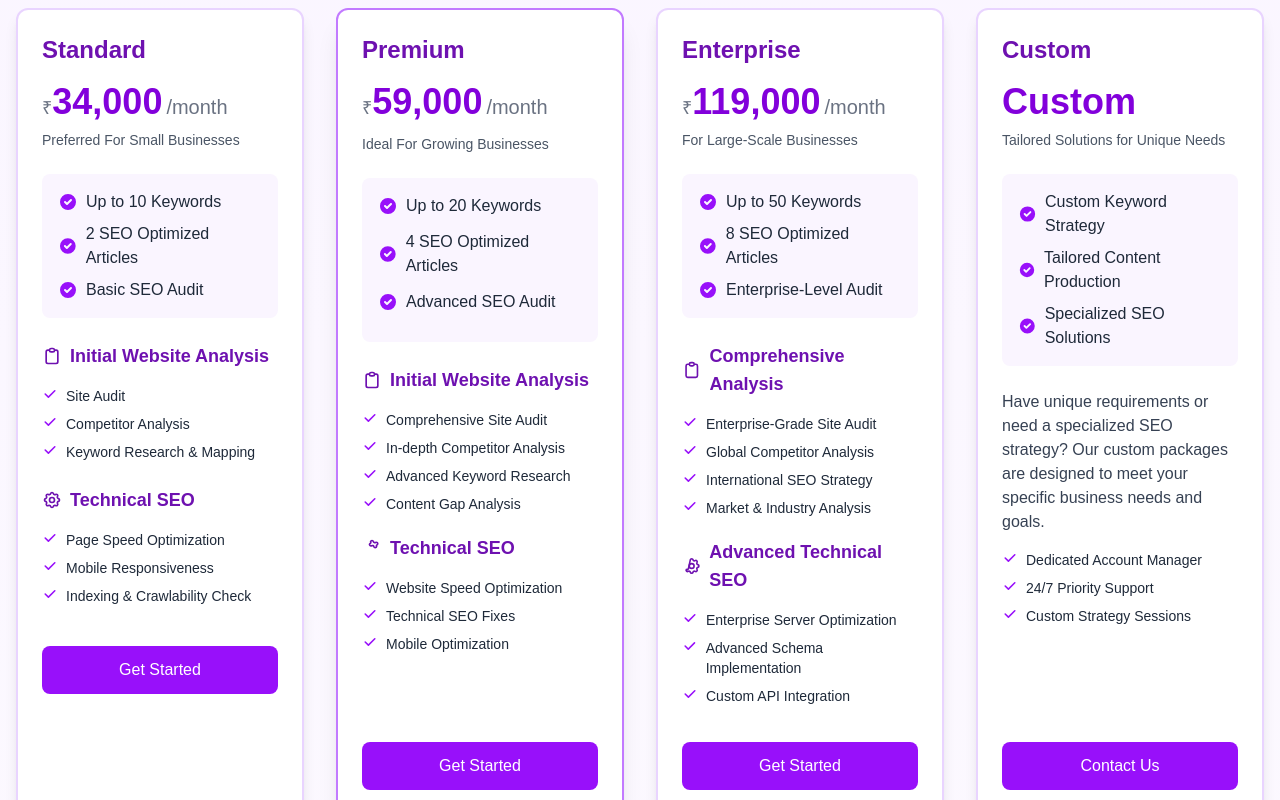
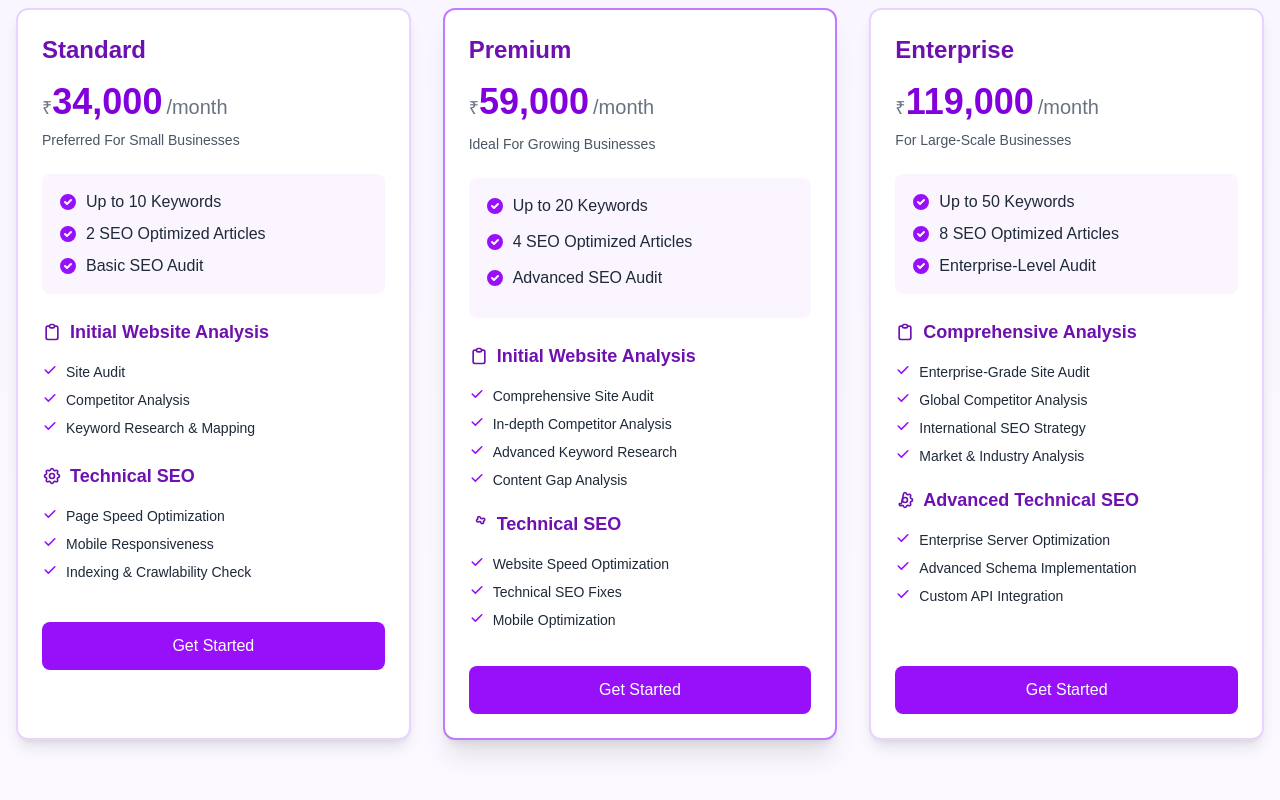
Before and after one commit to shashankneupane0427/Nepscape, a Next.js app: page /Pricing/seo-package in a window 1280 px wide. Shown: the part 300-1100 px from the top of the page. Built offline with nearby package versions, Linux system fonts and the light colour scheme.

Commit message:
updated pricing section

```diff
--- a/app/Pricing/seo-package/page.tsx
+++ b/app/Pricing/seo-package/page.tsx
@@ -1,6 +1,5 @@
 import React from "react";
 import Head from "next/head";
-import Link from "next/link";
 import Footer from "@/components/Footer";
 
 function Pricing() {
@@ -26,7 +25,7 @@ function Pricing() {
         </div>
 
         {/* Pricing Cards Container */}
-        <div className="grid grid-cols-1 gap-8 mb-16 md:grid-cols-2 lg:grid-cols-4">
+        <div className="grid grid-cols-1 gap-8 mb-16 md:grid-cols-2 lg:grid-cols-3">
           {/* Standard Package */}
           <div className="relative p-6 overflow-hidden transition-all bg-white border-2 border-purple-200 shadow-lg rounded-xl hover:shadow-xl hover:border-purple-300 hover:transform hover:-translate-y-1">
             <div className="flex flex-col h-full">
@@ -371,74 +370,6 @@ function Pricing() {
             </div>
           </div>
 
-          {/* Custom Package */}
-          <div className="relative p-6 overflow-hidden transition-all bg-white border-2 border-purple-200 shadow-lg rounded-xl hover:shadow-xl hover:border-purple-300 hover:transform hover:-translate-y-1">
-            <div className="flex flex-col h-full">
-              <div className="mb-6">
-                <h2 className="text-2xl font-bold text-purple-800">
-                  Custom
-                </h2>
-                <div className="flex items-baseline mt-4 mb-2">
-                  <span className="text-4xl font-extrabold text-purple-700">Custom</span>
-                </div>
-                <p className="text-sm text-gray-600">
-                  Tailored Solutions for Unique Needs
-                </p>
-              </div>
-
-              <div className="p-4 mb-6 rounded-lg bg-purple-50">
-                <div className="flex items-center mb-2">
-                  <svg className="w-5 h-5 mr-2 text-purple-600" fill="currentColor" viewBox="0 0 20 20">
-                    <path fillRule="evenodd" d="M10 18a8 8 0 100-16 8 8 0 000 16zm3.707-9.293a1 1 0 00-1.414-1.414L9 10.586 7.707 9.293a1 1 0 00-1.414 1.414l2 2a1 1 0 001.414 0l4-4z" clipRule="evenodd" />
-                  </svg>
-                  <span className="font-medium">Custom Keyword Strategy</span>
-                </div>
-                <div className="flex items-center mb-2">
-                  <svg className="w-5 h-5 mr-2 text-purple-600" fill="currentColor" viewBox="0 0 20 20">
-                    <path fillRule="evenodd" d="M10 18a8 8 0 100-16 8 8 0 000 16zm3.707-9.293a1 1 0 00-1.414-1.414L9 10.586 7.707 9.293a1 1 0 00-1.414 1.414l2 2a1 1 0 001.414 0l4-4z" clipRule="evenodd" />
-                  </svg>
-                  <span className="font-medium">Tailored Content Production</span>
-                </div>
-                <div className="flex items-center">
-                  <svg className="w-5 h-5 mr-2 text-purple-600" fill="currentColor" viewBox="0 0 20 20">
-                    <path fillRule="evenodd" d="M10 18a8 8 0 100-16 8 8 0 000 16zm3.707-9.293a1 1 0 00-1.414-1.414L9 10.586 7.707 9.293a1 1 0 00-1.414 1.414l2 2a1 1 0 001.414 0l4-4z" clipRule="evenodd" />
-                  </svg>
-                  <span className="font-medium">Specialized SEO Solutions</span>
-                </div>
-              </div>
-
-              <div className="flex-grow mb-6">
-                <p className="text-gray-700">
-                  Have unique requirements or need a specialized SEO strategy? Our custom packages are designed to meet your specific business needs and goals.
-                </p>
-                <ul className="mt-4 space-y-2 text-sm">
-                  <li className="flex">
-                    <svg className="w-4 h-4 mr-2 text-purple-600" fill="currentColor" viewBox="0 0 20 20">
-                      <path fillRule="evenodd" d="M16.707 5.293a1 1 0 010 1.414l-8 8a1 1 0 01-1.414 0l-4-4a1 1 0 011.414-1.414L8 12.586l7.293-7.293a1 1 0 011.414 0z" clipRule="evenodd" />
-                    </svg>
-                    <span>Dedicated Account Manager</span>
-                  </li>
-                  <li className="flex">
-                    <svg className="w-4 h-4 mr-2 text-purple-600" fill="currentColor" viewBox="0 0 20 20">
-                      <path fillRule="evenodd" d="M16.707 5.293a1 1 0 010 1.414l-8 8a1 1 0 01-1.414 0l-4-4a1 1 0 011.414-1.414L8 12.586l7.293-7.293a1 1 0 011.414 0z" clipRule="evenodd" />
-                    </svg>
-                    <span>24/7 Priority Support</span>
-                  </li>
-                  <li className="flex">
-                    <svg className="w-4 h-4 mr-2 text-purple-600" fill="currentColor" viewBox="0 0 20 20">
-                      <path fillRule="evenodd" d="M16.707 5.293a1 1 0 010 1.414l-8 8a1 1 0 01-1.414 0l-4-4a1 1 0 011.414-1.414L8 12.586l7.293-7.293a1 1 0 011.414 0z" clipRule="evenodd" />
-                    </svg>
-                    <span>Custom Strategy Sessions</span>
-                  </li>
-                </ul>
-              </div>
-              <div className="mt-auto text-center">
-                <button className="w-full py-3 mt-4 text-white transition-all bg-purple-600 rounded-lg hover:bg-purple-700 focus:outline-none focus:ring-4 focus:ring-purple-300">
-                  Contact Us
-                </button>
-              </div>
-            </div>
-          </div>
         </div>
 
         {/* Why Choose Us Section */}
@@ -502,8 +433,8 @@ function Pricing() {
         <div className="p-12 text-center bg-purple-600 rounded-2xl">
           <h2 className="mb-4 text-3xl font-bold text-white">Ready to Grow Your Online Presence?</h2>
           <p className="mb-8 text-lg text-purple-100">Schedule a free consultation call with our SEO experts today</p>
-          <button className="px-8 py-4 text-lg font-bold text-purple-700 transition-all bg-white rounded-lg hover:bg-purple-100 focus:outline-none focus:ring-4 focus:ring-purple-300">
-            Book Your Free Consultation
+          <button className="px-8 cursor-pointer py-4 text-lg font-bold text-purple-700 transition-all bg-white rounded-lg hover:bg-purple-100 focus:outline-none focus:ring-4 focus:ring-purple-300">
+            Contact Us For Free Consultation
           </button>
         </div>
       </div>
```
